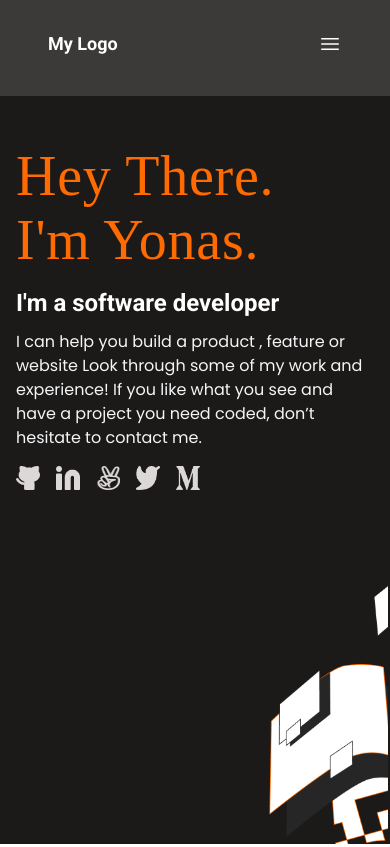
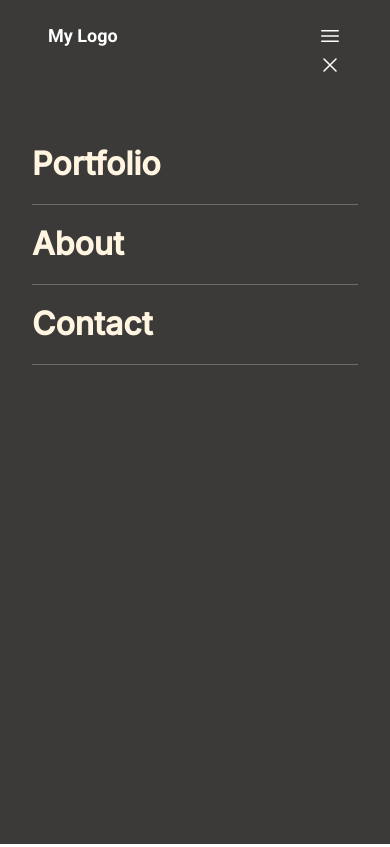
Before and after one commit to Yonashenok/My-portfolio, a website: page index.html in a window 390 px wide. Shown: the top 847 px of the page. Drawn offline with Linux system fonts and the light colour scheme.

Commit message:
added cross icon on navbar

```diff
--- a/index.html
+++ b/index.html
@@ -32,6 +32,7 @@
     <link rel="stylesheet" href="style/mobile.css" />
     <link rel="stylesheet" href="style/desktop.css" />
     <link rel="stylesheet" href="style/style.css" />
+    <script defer src="./index.js"></script>
     <title>My Portfolio</title>
   </head>
   <body>
@@ -39,7 +40,7 @@
     <header class="head flex-row">
       <section class="navBar flex-row">
         <ul class="logo">
-          <li><a href="#">My Logo</a></li>
+          <li class="navLogo"><a href="#">My Logo</a></li>
         </ul>
         <nav>
           <ul class="head-nav flex-row">
@@ -53,7 +54,9 @@
                 alt="Mail-Box"
               />
             </li>
-            <li>
+            <li></li>
+            <li class="menu_section">
+              <div class="crossSign">
                 <svg
                   xmlns="http://www.w3.org/2000/svg"
                   stroke="#fff"
@@ -70,6 +73,25 @@
                     d="M3.75 6.75h16.5M3.75 12h16.5m-16.5 5.25h16.5"
                   />
                 </svg>
+              </div>
+              <div class="hamburgermenu hidden">
+                <svg
+                  xmlns="http://www.w3.org/2000/svg"
+                  fill="none"
+                  viewBox="0 0 24 24"
+                  stroke-width="1.5"
+                  height="24"
+                  width="24"
+                  stroke="#fff"
+                  class="w-6 h-6"
+                >
+                  <path
+                    stroke-linecap="round"
+                    stroke-linejoin="round"
+                    d="M6 18L18 6M6 6l12 12"
+                  />
+                </svg>
+              </div>
             </li>
           </ul>
         </nav>
@@ -78,6 +100,13 @@
     <main class="main-container">
       <!-- Todo: intro or headline (landing page) section  -->
       <section class="landing flex-row">
+        <div class="menu_m hidden">
+          <ul>
+            <li><a href="#">Portfolio</a></li>
+            <li><a href="#">About</a></li>
+            <li><a href="#">Contact</a></li>
+          </ul>
+        </div>
         <div class="headline flex-row">
           <div class="details">
             <h1 class="primary-head">
```
Lines whose indentation alone changed are shown as unchanged.
